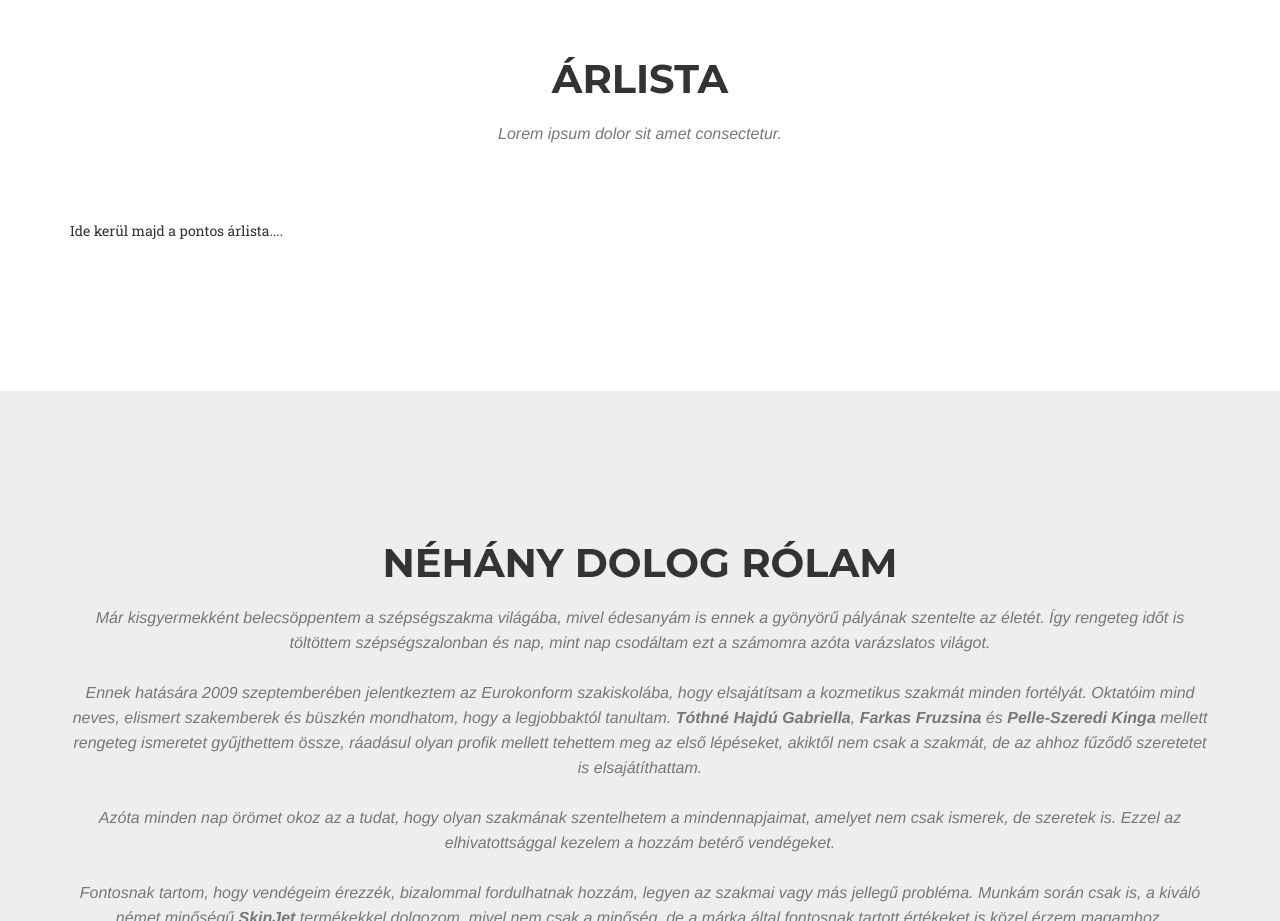
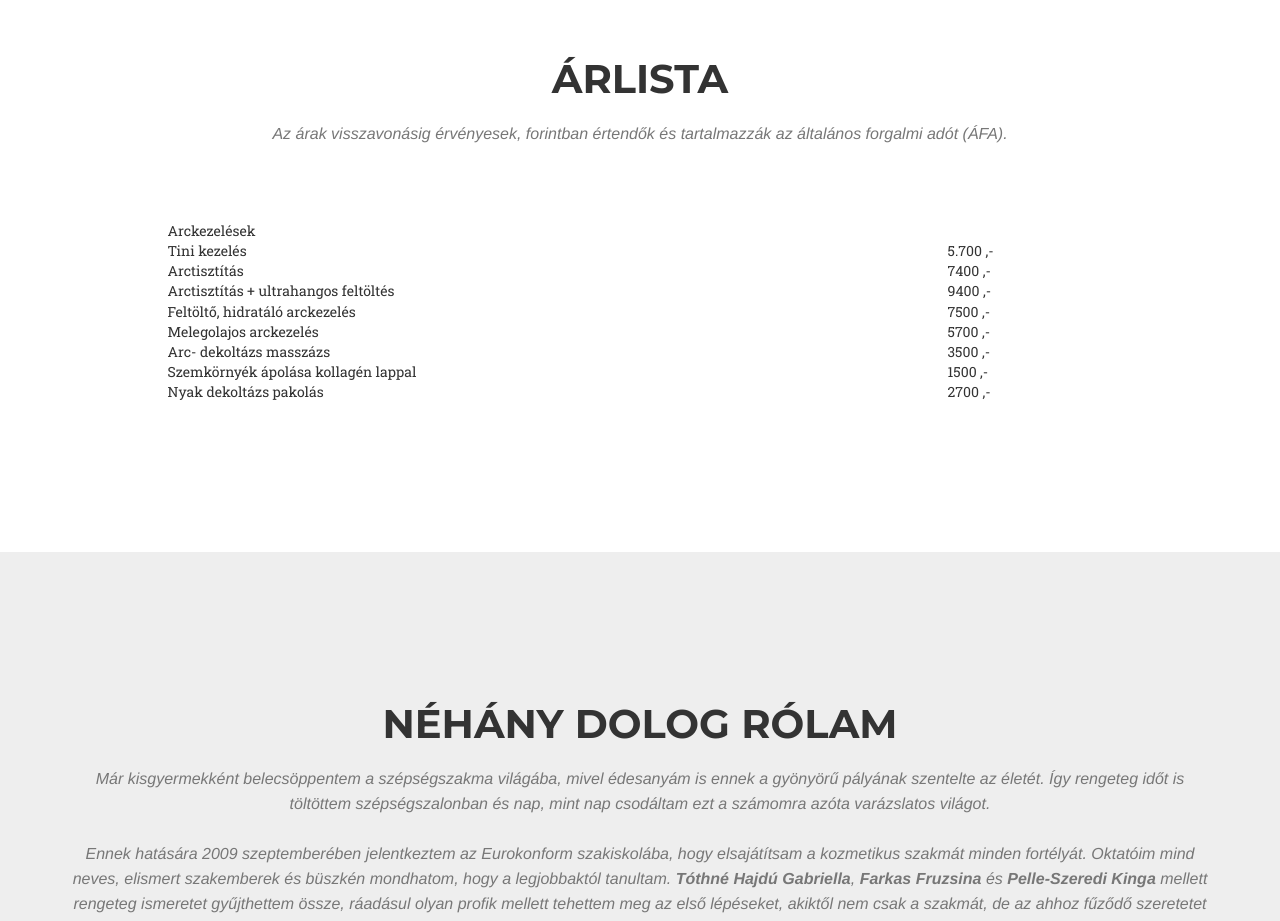
Before and after one commit to ZoranBacsi/timikozmetika, a website: page index.html in a window 1280 px wide. Shown: the part 2740-3661 px from the top of the page. Drawn offline with nearby package versions, Linux system fonts and the light colour scheme; a web font is replaced by a local one.

Commit message:
Add pricing list

```diff
--- a/index.html
+++ b/index.html
@@ -226,14 +226,40 @@
         <div class="container">
             <div class="row">
                 <div class="col-lg-12 text-center">
-                    <h2 class="section-heading">Árlista</h2>
-                    <h3 class="section-subheading text-muted">Lorem ipsum dolor sit amet consectetur.</h3>
+                    <h2 class="section-heading">
+                    	Árlista
+                    </h2>
+                    <h3 class="section-subheading text-muted">
+                    	Az árak visszavonásig érvényesek, forintban értendők és tartalmazzák az általános forgalmi adót (ÁFA).
+                    </h3>
                 </div>
             </div>
             <div class="row">
-                <div class="col-lg-12">
-                    Ide kerül majd a pontos árlista....
-                </div>
+                <div class="col-lg-1"></div><div class="col-lg-10">Arckezelések</div><div class="col-lg-1"></div>
+            </div>
+            <div class="row">
+                <div class="col-lg-1"></div><div class="col-lg-4">Tini kezelés</div><div class="col-lg-4"></div><div class="col-lg-2">5.700 ,-</div><div class="col-lg-1"></div>
+            </div>
+            <div class="row">
+				<div class="col-lg-1"></div><div class="col-lg-4">Arctisztítás</div><div class="col-lg-4"></div><div class="col-lg-2">7400 ,-</div><div class="col-lg-1"></div>
+            </div>
+            <div class="row">
+				<div class="col-lg-1"></div><div class="col-lg-4">Arctisztítás + ultrahangos feltöltés</div><div class="col-lg-4"></div><div class="col-lg-2">9400 ,-</div><div class="col-lg-4"></div><div class="col-lg-1"></div>
+            </div>
+            <div class="row">
+				<div class="col-lg-1"></div><div class="col-lg-4">Feltöltő, hidratáló arckezelés</div><div class="col-lg-4"></div><div class="col-lg-2">7500 ,-</div><div class="col-lg-1"></div>
+            </div>
+            <div class="row">
+				<div class="col-lg-1"></div><div class="col-lg-4">Melegolajos arckezelés</div><div class="col-lg-4"></div><div class="col-lg-2">5700 ,-</div><div class="col-lg-1"></div>
+            </div>
+            <div class="row">
+				<div class="col-lg-1"></div><div class="col-lg-4">Arc- dekoltázs masszázs</div><div class="col-lg-4"></div><div class="col-lg-2">3500 ,-</div><div class="col-lg-1"></div>
+            </div>
+            <div class="row">
+				<div class="col-lg-1"></div><div class="col-lg-4">Szemkörnyék ápolása kollagén lappal</div><div class="col-lg-4"></div><div class="col-lg-2">1500 ,-</div><div class="col-lg-1"></div>
+            </div>
+            <div class="row">
+				<div class="col-lg-1"></div><div class="col-lg-4">Nyak dekoltázs pakolás</div><div class="col-lg-4"></div><div class="col-lg-2">2700 ,-</div><div class="col-lg-1"></div>
             </div>
         </div>
     </section>
```
